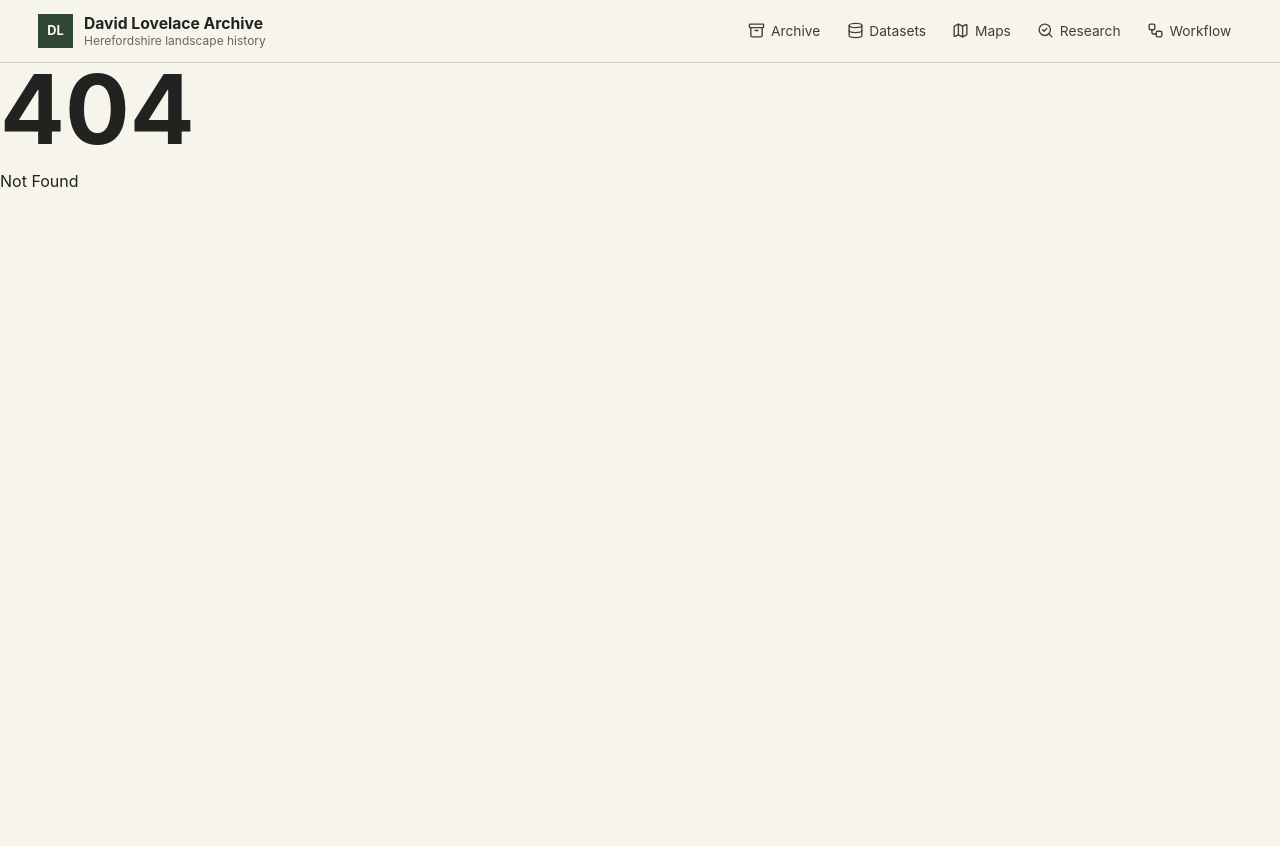
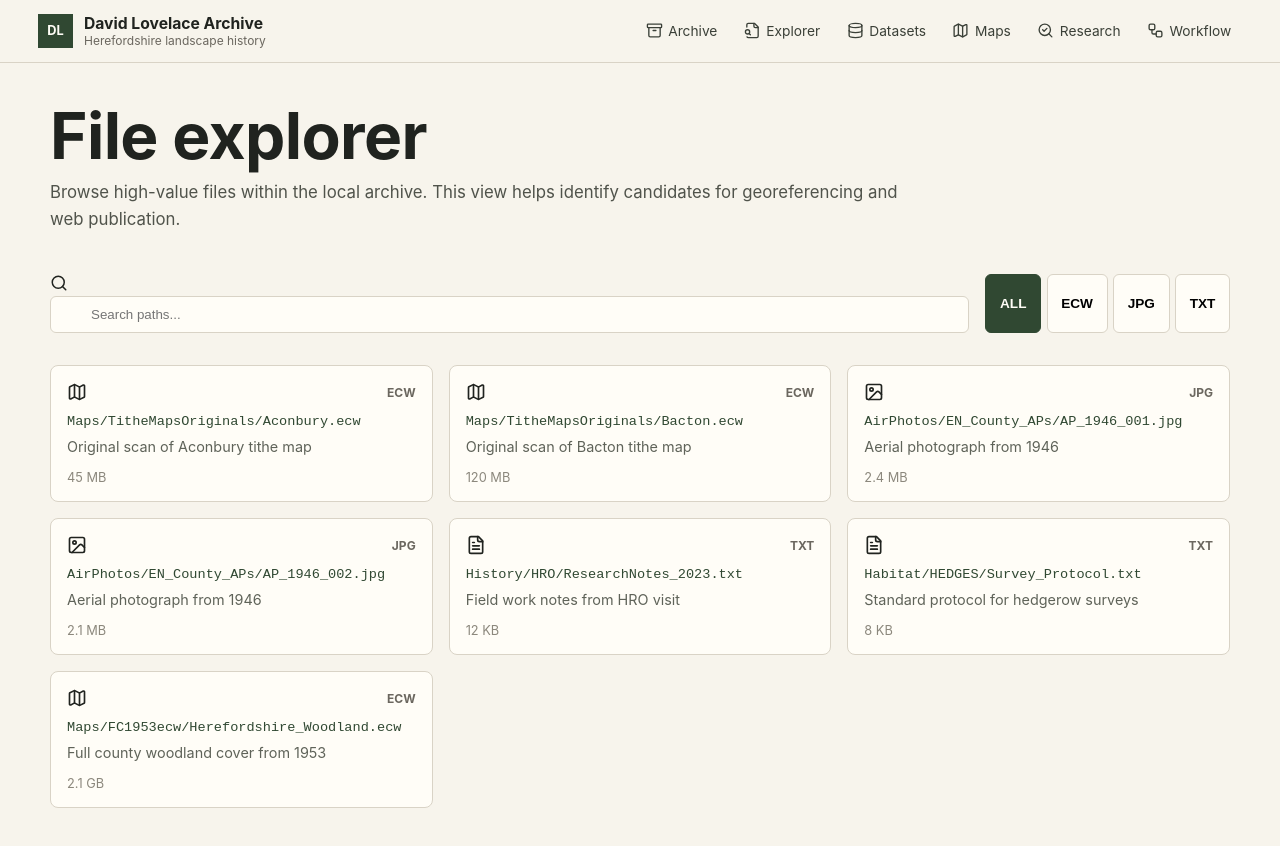
Before and after one commit to foss4lh/david-lovelace-archive, a SvelteKit app: page /explorer in a window 1280 px wide. Before the commit this address had no page. Shown: the top 846 px of the page. Before the commit the page ends 800 px from the top, so only its background shows below. Built offline with nearby package versions, Linux system fonts and the light colour scheme.

Commit message:
Memorial to David Lovelace, file explorer, and data portal enhancements

```diff
--- /dev/null
+++ b/catalog/explorer.json
@@ -0,0 +1,44 @@
+[
+  {
+    "path": "Maps/TitheMapsOriginals/Aconbury.ecw",
+    "size": "45 MB",
+    "format": "ecw",
+    "description": "Original scan of Aconbury tithe map"
+  },
+  {
+    "path": "Maps/TitheMapsOriginals/Bacton.ecw",
+    "size": "120 MB",
+    "format": "ecw",
+    "description": "Original scan of Bacton tithe map"
+  },
+  {
+    "path": "AirPhotos/EN_County_APs/AP_1946_001.jpg",
+    "size": "2.4 MB",
+    "format": "jpg",
+    "description": "Aerial photograph from 1946"
+  },
+  {
+    "path": "AirPhotos/EN_County_APs/AP_1946_002.jpg",
+    "size": "2.1 MB",
+    "format": "jpg",
+    "description": "Aerial photograph from 1946"
+  },
+  {
+    "path": "History/HRO/ResearchNotes_2023.txt",
+    "size": "12 KB",
+    "format": "txt",
+    "description": "Field work notes from HRO visit"
+  },
+  {
+    "path": "Habitat/HEDGES/Survey_Protocol.txt",
+    "size": "8 KB",
+    "format": "txt",
+    "description": "Standard protocol for hedgerow surveys"
+  },
+  {
+    "path": "Maps/FC1953ecw/Herefordshire_Woodland.ecw",
+    "size": "2.1 GB",
+    "format": "ecw",
+    "description": "Full county woodland cover from 1953"
+  }
+]
--- a/src/app.css
+++ b/src/app.css
@@ -134,11 +134,16 @@ p {
 }
 
 h1 {
-	max-width: 14ch;
+	max-width: 20ch;
 	margin-bottom: 1rem;
-	font-size: clamp(2.7rem, 8vw, 6rem);
-	line-height: 0.96;
-	letter-spacing: 0;
+	font-size: clamp(2rem, 6vw, 4rem);
+	line-height: 1.1;
+	letter-spacing: -0.01em;
+}
+
+h2 {
+	font-size: clamp(1.5rem, 4vw, 2.5rem);
+	line-height: 1.2;
 }
 
 .lede {
@@ -146,6 +151,17 @@ h1 {
 	color: #50534b;
 	font-size: clamp(1.03rem, 2vw, 1.22rem);
 	line-height: 1.6;
+}
+
+.donation-note {
+	max-width: 65ch;
+	margin-top: 1rem;
+	padding: 0.8rem 1rem;
+	border-left: 3px solid #5f6f37;
+	background: #f0f4e8;
+	color: #4a5441;
+	font-size: 0.95rem;
+	line-height: 1.5;
 }
 
 .actions {
--- a/src/lib/catalog.ts
+++ b/src/lib/catalog.ts
@@ -8,7 +8,7 @@ export type DatasetStatus =
 	| 'research-needed'
 	| 'source-assessment';
 
-export type AssetKind = 'pmtiles' | 'cog' | 'geojson' | 'csv' | 'parquet' | 'image-bundle';
+export type AssetKind = 'pmtiles' | 'cog' | 'geojson' | 'csv' | 'parquet' | 'image-bundle' | 'duckdb';
 
 export interface DatasetAsset {
 	id: string;
--- a/src/routes/+layout.svelte
+++ b/src/routes/+layout.svelte
@@ -1,5 +1,5 @@
 <script lang="ts">
-	import { Archive, Database, Map, SearchCheck, Workflow } from '@lucide/svelte';
+	import { Archive, Database, FileSearch, Map, SearchCheck, Workflow } from '@lucide/svelte';
 	import { resolve } from '$app/paths';
 	import '../app.css';
 
@@ -7,6 +7,7 @@
 
 	const navItems = [
 		{ href: '/', label: 'Archive', icon: Archive },
+		{ href: '/explorer', label: 'Explorer', icon: FileSearch },
 		{ href: '/datasets', label: 'Datasets', icon: Database },
 		{ href: '/maps', label: 'Maps', icon: Map },
 		{ href: '/research', label: 'Research', icon: SearchCheck },
--- a/src/routes/datasets/+page.svelte
+++ b/src/routes/datasets/+page.svelte
@@ -5,11 +5,9 @@
 
 <main>
 	<section class="page-heading">
-		<p class="eyebrow">Catalog and downloads</p>
-		<h1>Datasets are described here; large data lives elsewhere.</h1>
+		<h1>Dataset catalog</h1>
 		<p>
-			This page is intentionally driven by JSON manifests. The app can grow from GitHub Release
-			assets to Cloudflare R2 or S3 without changing the content model.
+			Descriptions and manifests for archive collections and their web-ready derivatives.
 		</p>
 	</section>
 
--- /dev/null
+++ b/src/routes/explorer/+page.svelte
@@ -0,0 +1,182 @@
+<script lang="ts">
+	import { resolve } from '$app/paths';
+	import { FileText, Image, Map as MapIcon, Search } from '@lucide/svelte';
+	import explorerData from '../../../catalog/explorer.json';
+
+	let searchQuery = $state('');
+	let selectedFormat = $state('all');
+
+	const formats = ['all', ...new Set(explorerData.map((f) => f.format))];
+
+	const filteredFiles = $derived(
+		explorerData.filter((file) => {
+			const matchesSearch = file.path.toLowerCase().includes(searchQuery.toLowerCase());
+			const matchesFormat = selectedFormat === 'all' || file.format === selectedFormat;
+			return matchesSearch && matchesFormat;
+		})
+	);
+
+	function getIcon(format: string) {
+		if (format === 'ecw') return MapIcon;
+		if (format === 'jpg') return Image;
+		return FileText;
+	}
+</script>
+
+<main>
+	<section class="page-heading">
+		<h1>File explorer</h1>
+		<p>
+			Browse high-value files within the local archive. This view helps identify candidates for
+			georeferencing and web publication.
+		</p>
+	</section>
+
+	<div class="explorer-controls">
+		<div class="search-box">
+			<Search size={18} />
+			<input type="text" placeholder="Search paths..." bind:value={searchQuery} />
+		</div>
+		<div class="format-filters">
+			{#each formats as format}
+				<button
+					class:active={selectedFormat === format}
+					onclick={() => (selectedFormat = format)}
+				>
+					{format.toUpperCase()}
+				</button>
+			{/each}
+		</div>
+	</div>
+
+	<div class="file-grid">
+		{#each filteredFiles as file}
+			{@const Icon = getIcon(file.format)}
+			<div class="file-card">
+				<div class="file-header">
+					<Icon size={20} />
+					<span class="file-format">{file.format}</span>
+				</div>
+				<div class="file-body">
+					<code class="file-path">{file.path}</code>
+					<p class="file-desc">{file.description}</p>
+				</div>
+				<div class="file-footer">
+					<span>{file.size}</span>
+				</div>
+			</div>
+		{:else}
+			<p class="empty">No files match your filters.</p>
+		{/each}
+	</div>
+</main>
+
+<style>
+	.explorer-controls {
+		display: flex;
+		flex-wrap: wrap;
+		gap: 1rem;
+		margin-bottom: 2rem;
+	}
+
+	.search-box {
+		position: relative;
+		flex: 1;
+		min-width: 280px;
+	}
+
+	.search-box svg {
+		position: absolute;
+		top: 50%;
+		left: 0.75rem;
+		transform: translateY(-50%);
+		color: #6b675f;
+	}
+
+	.search-box input {
+		width: 100%;
+		padding: 0.65rem 0.65rem 0.65rem 2.5rem;
+		border: 1px solid #d9d3c6;
+		border-radius: 6px;
+		background: #fffdf7;
+	}
+
+	.format-filters {
+		display: flex;
+		gap: 0.35rem;
+	}
+
+	.format-filters button {
+		padding: 0.45rem 0.85rem;
+		border: 1px solid #d9d3c6;
+		border-radius: 6px;
+		background: #fffdf7;
+		cursor: pointer;
+		font-size: 0.85rem;
+		font-weight: 600;
+	}
+
+	.format-filters button.active {
+		border-color: #304832;
+		background: #304832;
+		color: #fffdf7;
+	}
+
+	.file-grid {
+		display: grid;
+		grid-template-columns: repeat(auto-fill, minmax(320px, 1fr));
+		gap: 1rem;
+	}
+
+	.file-card {
+		display: flex;
+		flex-direction: column;
+		padding: 1rem;
+		border: 1px solid #d9d3c6;
+		border-radius: 8px;
+		background: #fffdf7;
+	}
+
+	.file-header {
+		display: flex;
+		align-items: center;
+		justify-content: space-between;
+		margin-bottom: 0.75rem;
+	}
+
+	.file-format {
+		color: #6b675f;
+		font-size: 0.75rem;
+		font-weight: 700;
+		text-transform: uppercase;
+	}
+
+	.file-path {
+		display: block;
+		margin-bottom: 0.5rem;
+		color: #304832;
+		font-size: 0.85rem;
+		word-break: break-all;
+	}
+
+	.file-desc {
+		margin: 0;
+		color: #5f6359;
+		font-size: 0.9rem;
+		line-height: 1.45;
+	}
+
+	.file-footer {
+		margin-top: auto;
+		padding-top: 0.75rem;
+		color: #8c887d;
+		font-size: 0.8rem;
+	}
+
+	.empty {
+		grid-column: 1 / -1;
+		padding: 3rem;
+		color: #6b675f;
+		text-align: center;
+	}
+</style>
--- a/src/routes/research/+page.svelte
+++ b/src/routes/research/+page.svelte
@@ -28,11 +28,9 @@
 
 <main>
 	<section class="page-heading">
-		<p class="eyebrow">Research agenda</p>
-		<h1>Work to be done is part of the archive.</h1>
+		<h1>Research agenda</h1>
 		<p>
-			The site should not only publish finished outputs. It should make unfinished work visible so
-			researchers, students, and contributors can see where their effort would matter.
+			Identified priorities for georectification, digitisation, and historical research.
 		</p>
 	</section>
 
--- a/src/routes/workflow/+page.svelte
+++ b/src/routes/workflow/+page.svelte
@@ -25,11 +25,9 @@
 
 <main>
 	<section class="page-heading">
-		<p class="eyebrow">Workflow</p>
-		<h1>Code, catalog, and data are kept deliberately separate.</h1>
+		<h1>Clean data workflow</h1>
 		<p>
-			The repository should be small enough to clone quickly, while the website can still reference
-			large derived assets from GitHub Releases now and object storage later.
+			Separating raw archival data from web-ready catalog manifests and static code.
 		</p>
 	</section>
 
```
Also changed, not shown: catalog/datasets.json (+40 -2 lines), catalog/releases.json (+18 -0 lines), src/routes/+page.svelte (+9 -5 lines), src/routes/maps/+page.svelte (+2 -5 lines), 1 other file (tests, documents, lock files or other folders).
